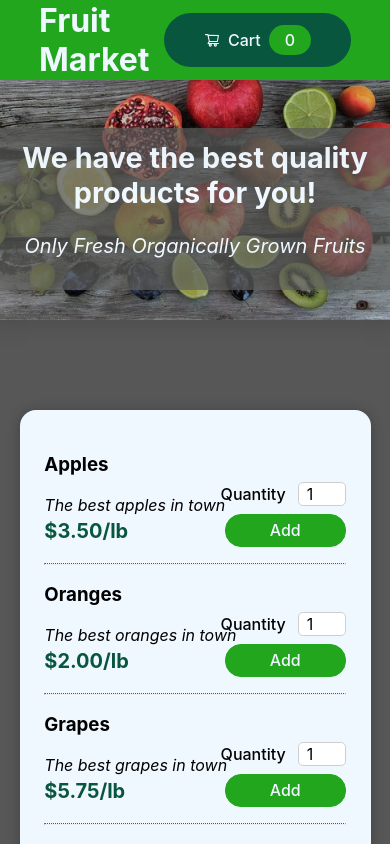
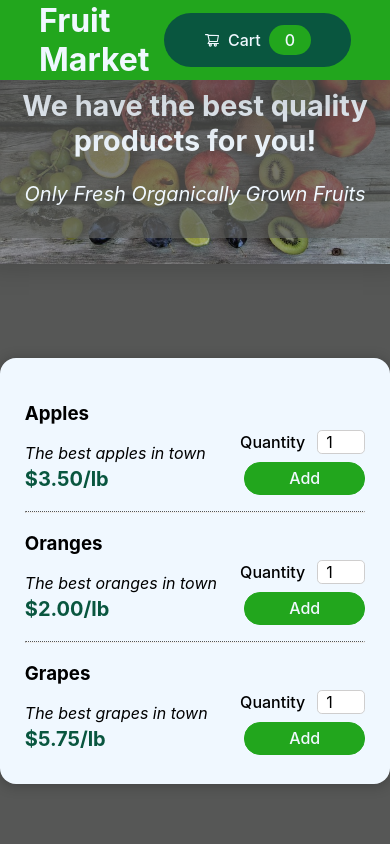
Before and after one commit to nick404s/shopping-app-react-typescript, a React (Create React App) app: page / in a window 390 px wide. Shown: the top 844 px of the page. Built offline with nearby package versions, Linux system fonts and the light colour scheme.

Commit message:
add style for the mobile

```diff
--- a/src/components/products/AvailableProducts.module.css
+++ b/src/components/products/AvailableProducts.module.css
@@ -1,17 +1,22 @@
 .products {
   max-width: 50rem;
-  width: 90%;
+  /* width: 90%; */
   margin: 1.5rem auto;
   animation: show-products 1s ease-out forwards;
 }
 
 .products ul {
   max-height: 35rem;
-  height: 50%;
   overflow-y: scroll;
   list-style: none;
   margin: 0;
   padding: 0.75rem;
+}
+
+@media (max-width: 768px) {
+  .products ul {
+    max-height: 25rem;
+  }
 }
 
 @keyframes show-products {
--- a/src/components/ui-elements/Card.module.css
+++ b/src/components/ui-elements/Card.module.css
@@ -4,5 +4,5 @@
   background-color: aliceblue;
   box-shadow: 0 0.1rem 0.8rem rgba(0, 0, 0, 0.25);
   overflow: hidden;
-  margin-bottom: 5rem;
+  margin-bottom: 2rem;
 }
--- a/src/components/ui-elements/Header.module.css
+++ b/src/components/ui-elements/Header.module.css
@@ -17,7 +17,7 @@
 
 .main-image {
   width: 100%;
-  height: 20rem;
+  max-height: 20rem;
   overflow: hidden;
 }
 
--- a/src/index.css
+++ b/src/index.css
@@ -15,6 +15,7 @@ body {
   -webkit-font-smoothing: antialiased;
   -moz-osx-font-smoothing: grayscale;
   background-color: var(--grey_base);
+  height: 100vh;
 }
 
 code {
```
